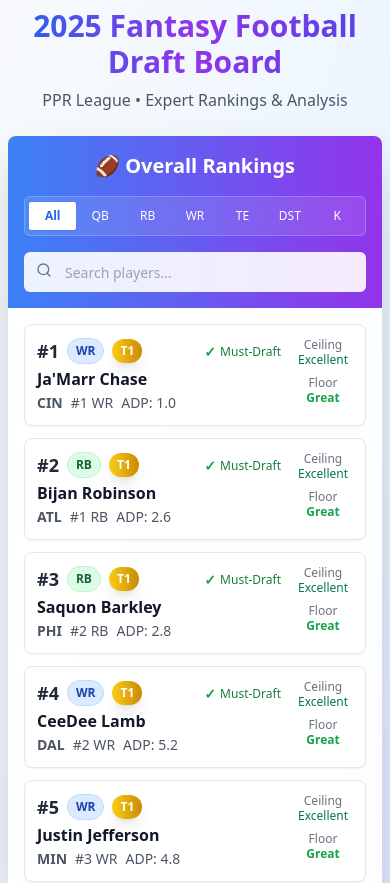
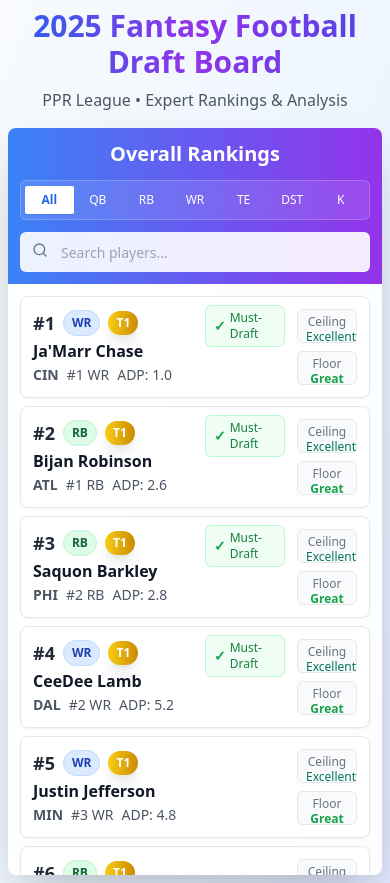
Before and after one commit to JansenNye/Arkonyx-s-Fantasy-Football, a Next.js app: page / in a window 390 px wide. Shown: the top 883 px of the page. Built offline with nearby package versions, Linux system fonts and the light colour scheme.

Commit message:
Tighten padding

```diff
--- a/FantasyDraftBoard.tsx
+++ b/FantasyDraftBoard.tsx
@@ -216,17 +216,17 @@ const PlayerCard = ({ player, index }: { player: Player; index: number }) => (
     </div>
 
     {/* 2x2 Grid anchored to right side with fixed column widths */}
-    <div className="absolute top-3 right-3 grid grid-cols-2 grid-rows-2 gap-x-3 gap-y-2 text-xs" style={{ gridTemplateColumns: '80px 60px' }}>
+    <div className="absolute top-3 right-3 bottom-3 grid grid-cols-2 grid-rows-2 gap-x-3 gap-y-2 text-xs" style={{ gridTemplateColumns: '80px 60px' }}>
       {/* Top Left: Must-Draft/Avoid */}
       <div className="flex items-center justify-end">
         {player.mustDraft && (
-          <div className="flex items-center gap-1">
+          <div className="flex items-center gap-1 px-2 py-1 bg-green-50 border border-green-200 rounded-md">
             <span className="text-green-600 font-bold text-sm">✓</span>
             <span className="text-xs text-green-700 font-medium">Must-Draft</span>
           </div>
         )}
         {player.avoid && (
-          <div className="flex items-center gap-1">
+          <div className="flex items-center gap-1 px-2 py-1 bg-red-50 border border-red-200 rounded-md">
             <span className="text-red-600 font-bold text-sm">✗</span>
             <span className="text-xs text-red-700 font-medium">Avoid</span>
           </div>
@@ -234,7 +234,7 @@ const PlayerCard = ({ player, index }: { player: Player; index: number }) => (
       </div>
 
       {/* Top Right: Ceiling */}
-      <div className="text-center">
+      <div className="text-center px-2 py-1 bg-gray-50 border border-gray-200 rounded-md">
         <div className="text-xs text-gray-500 leading-tight">Ceiling</div>
         <div className={`font-medium text-xs leading-tight ${getFloorCeilingColor(player.ceiling)}`}>
           {player.ceiling}
@@ -244,13 +244,13 @@ const PlayerCard = ({ player, index }: { player: Player; index: number }) => (
       {/* Bottom Left: Underrated/Overrated */}
       <div className="flex items-center justify-end">
         {player.underrated && (
-          <div className="flex items-center gap-1">
+          <div className="flex items-center gap-1 px-2 py-1 bg-blue-50 border border-blue-200 rounded-md">
             <span className="text-blue-600 font-bold text-sm">⬆</span>
             <span className="text-xs text-blue-700 font-medium">Underrated</span>
           </div>
         )}
         {player.overrated && (
-          <div className="flex items-center gap-1">
+          <div className="flex items-center gap-1 px-2 py-1 bg-orange-50 border border-orange-200 rounded-md">
             <span className="text-orange-600 font-bold text-sm">⬇</span>
             <span className="text-xs text-orange-700 font-medium">Overrated</span>
           </div>
@@ -258,7 +258,7 @@ const PlayerCard = ({ player, index }: { player: Player; index: number }) => (
       </div>
 
       {/* Bottom Right: Floor */}
-      <div className="text-center">
+      <div className="text-center px-2 py-1 bg-gray-50 border border-gray-200 rounded-md">
         <div className="text-xs text-gray-500 leading-tight">Floor</div>
         <div className={`font-medium text-xs leading-tight ${getFloorCeilingColor(player.floor)}`}>
           {player.floor}
@@ -293,7 +293,7 @@ export default function FantasyDraftBoard() {
     >
       <div className="container mx-auto max-w-7xl">
         {/* Enhanced Header - Mobile Responsive */}
-        <div className="text-center mb-6 sm:mb-8">
+        <div className="text-center mb-4 sm:mb-6">
           <motion.h1
             initial={{ y: -20, opacity: 0 }}
             animate={{ y: 0, opacity: 1 }}
@@ -315,12 +315,12 @@ export default function FantasyDraftBoard() {
         {/* Main Content */}
         <Tabs value={activePos} onValueChange={setActivePos} className="w-full">
           <Card className="shadow-2xl border-0 bg-white/90 backdrop-blur-sm">
-            <CardHeader className="bg-gradient-to-r from-blue-500 to-purple-600 text-white rounded-t-lg p-4 sm:p-6">
-              {/* Mobile Layout */}
-              <div className="block sm:hidden space-y-4">
-                <h2 className="text-xl font-bold text-center">
-                  🏈 {activePos === "ALL" ? "Overall Rankings" : `${activePos} Rankings`}
-                </h2>
+            <CardHeader className="bg-gradient-to-r from-blue-500 to-purple-600 text-white rounded-t-lg p-3 sm:p-4">
+                      {/* Mobile Layout */}
+        <div className="block sm:hidden space-y-3">
+          <h2 className="text-xl font-bold text-center">
+            {activePos === "ALL" ? "Overall Rankings" : `${activePos} Rankings`}
+          </h2>
                 <TabsList className="w-full bg-white/10 backdrop-blur-sm border border-white/20">
                   {positions.map((pos) => (
                     <TabsTrigger
@@ -346,7 +346,7 @@ export default function FantasyDraftBoard() {
               {/* Desktop Layout */}
               <div className="hidden sm:flex items-center justify-between">
                 <h2 className="text-2xl font-bold flex items-center gap-2">
-                  🏈 {activePos === "ALL" ? "Overall Rankings" : `${activePos} Rankings`}
+                  {activePos === "ALL" ? "Overall Rankings" : `${activePos} Rankings`}
                 </h2>
                 <div className="flex-1 flex justify-center">
                   <TabsList className="bg-white/10 backdrop-blur-sm border border-white/20">
@@ -376,7 +376,7 @@ export default function FantasyDraftBoard() {
             <CardContent className="p-0">
               {/* Mobile Card Layout */}
               <div className="block sm:hidden">
-                <div className="p-4 space-y-3 max-h-[70vh] overflow-y-auto">
+                <div className="p-3 space-y-2 max-h-[70vh] overflow-y-auto">
                   {sortedPlayers.map((player, index) => (
                     <PlayerCard key={player.ovrRank} player={player} index={index} />
                   ))}
@@ -492,7 +492,7 @@ export default function FantasyDraftBoard() {
           initial={{ opacity: 0, y: 20 }}
           animate={{ opacity: 1, y: 0 }}
           transition={{ delay: 0.6 }}
-          className="text-center mt-6 sm:mt-8 p-4 sm:p-6 bg-white/70 backdrop-blur-sm rounded-lg shadow-lg border border-white/20"
+          className="text-center mt-4 sm:mt-6 p-3 sm:p-4 bg-white/70 backdrop-blur-sm rounded-lg shadow-lg border border-white/20"
         >
           <div className="flex flex-wrap justify-center items-center gap-2 sm:gap-4 text-xs sm:text-sm text-gray-600">
             <span className="flex items-center gap-1">
```
